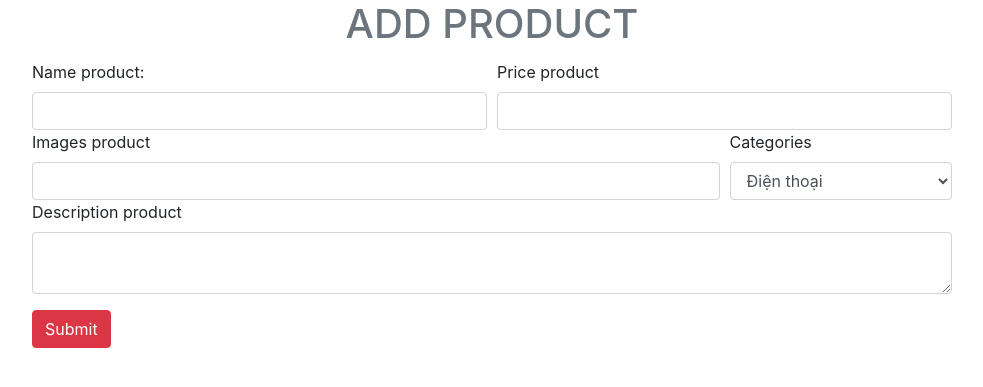
After one commit to jameheller98/saleappv3, a Flask app: page /products/add in a window 1280 px wide. The commit adds this page. Shown: the top 387 px of the page, without its empty margins (148-1131 px from the left). Run offline with Flask 2, Linux system fonts and the light colour scheme; some libraries are stand-ins or nearby versions.

Commit message:
create add and search product

```diff
--- a/app/dao.py
+++ b/app/dao.py
@@ -3,14 +3,51 @@ import json
 import os
 
 
-def read_products(category_id=0):
+def read_categories():
+    with open(os.path.join(app.root_path, "data/categories.json"), encoding="utf-8") as f:
+        return json.load(f)
+
+
+def read_products(category_id=0, keyword=None, from_price=None, to_price=None):
     with open(os.path.join(app.root_path, "data/products.json"), encoding="utf-8") as f:
         products = json.load(f)
 
         if category_id > 0:
             products = [p for p in products if p["category_id"] == category_id]
 
+        if keyword:
+            products = [p for p in products if p["name"].lower().find(keyword.lower()) >= 0]
+
+        if from_price and to_price:
+            products = [p for p in products if p["price"] >= float(from_price) and p["price"] <= float(to_price)]
+
         return products
+
+
+def add_product(name, description, price, images, category_id):
+    products = read_products()
+
+    product = {
+        "id": len(products) + 1,
+        "name": name,
+        "description": description,
+        "price": price,
+        "images": images,
+        "category_id": category_id
+    }
+
+    products.append(product)
+
+    try:
+        with open(os.path.join(app.root_path, "data/products.json"), "w", encoding="utf-8") as f:
+            json.dump(products, f, ensure_ascii=False, indent=4)
+
+            import pdb
+            pdb.set_trace()
+
+            return True
+    except Exception as ex:
+        print(ex)
 
 
 if __name__ == "__main__":
--- /dev/null
+++ b/app/data/categories.json
@@ -0,0 +1,10 @@
+[
+  {
+    "id": 1,
+    "name": "Điện thoại"
+  },
+  {
+    "id": 2,
+    "name": "Máy tính bảng"
+  }
+]
--- a/app/main.py
+++ b/app/main.py
@@ -1,4 +1,4 @@
-from flask import render_template
+from flask import render_template, request, redirect, url_for
 from app import app, dao
 
 
@@ -9,7 +9,31 @@ def index():
 
 @app.route("/products")
 def list_products():
-    return render_template("products.html", products=dao.read_products())
+    kw = request.args.get("keyword")
+    from_price = request.args.get("from_price")
+    to_price = request.args.get("to_price")
+
+    return render_template("products.html",
+                           products=dao.read_products(keyword=kw, from_price=from_price, to_price=to_price))
+
+
+@app.route("/products/add", methods=["post", "get"])
+def add_or_update_products():
+    err = ""
+    if request.method.lower() == "post":
+        name = request.form.get("name")
+        price = request.form.get("price", 0)
+        images = request.form.get("images")
+        description = request.form.get("description")
+        category_id = request.form.get("category_id", 0)
+        if (dao.add_product(name=name, price=price, images=images,
+                            description=description, category_id=category_id)):
+            return redirect(url_for("list_products"))
+
+
+        err = "Something wrong !!! Please back later!!!"
+
+    return render_template("product-add.html", categories=dao.read_categories(), err=err)
 
 
 @app.route("/products/<int:category_id>")
--- /dev/null
+++ b/app/templates/product-add.html
@@ -0,0 +1,53 @@
+<!DOCTYPE html>
+<html lang="en">
+<head>
+    <meta charset="UTF-8">
+    <title>Product add</title>
+    <link rel="stylesheet" href="https://stackpath.bootstrapcdn.com/bootstrap/4.5.0/css/bootstrap.min.css"
+          integrity="sha384-9aIt2nRpC12Uk9gS9baDl411NQApFmC26EwAOH8WgZl5MYYxFfc+NcPb1dKGj7Sk" crossorigin="anonymous">
+</head>
+<body>
+<h1 class="text-center text-secondary card-title">ADD PRODUCT</h1>
+<section class="container">
+    <div class="row">
+        <div class="col-1"></div>
+        <div class="col-10">
+            <form method="post w-80">
+                <div class="form-row">
+                    <div class="col">
+                        <label>Name product:</label>
+                        <input type="text" name="name" class="form-control">
+                    </div>
+                    <div class="col">
+                        <label>Price product</label>
+                        <input type="number" name="price" class="form-control">
+                    </div>
+                </div>
+                <div class="form-row">
+                    <div class="col-9">
+                        <label>Images product</label>
+                        <input type="text" name="images" class="form-control">
+                    </div>
+                    <div class="col-3">
+                        <label>Categories</label>
+                        <select name="category_id" class="form-control">
+                            {% for cat in categories %}
+                                <option value="{{ cat.id }}">{{ cat.name }}</option>
+                            {% endfor %}
+                        </select>
+                    </div>
+                </div>
+                <div class="form-group">
+                    <label>Description product</label>
+                    <textarea name="description" class="form-control"></textarea>
+                </div>
+                <div class="form-group">
+                    <input type="submit" class="btn btn-danger">
+                </div>
+            </form>
+        </div>
+        <div class="col-1"></div>
+    </div>
+</section>
+</body>
+</html>
```
Also changed, not shown: app/data/products.json (+10 -8 lines), app/static/css/style.css (+10 -1 lines), app/templates/index.html (+6 -5 lines), app/templates/products.html (+33 -8 lines).
